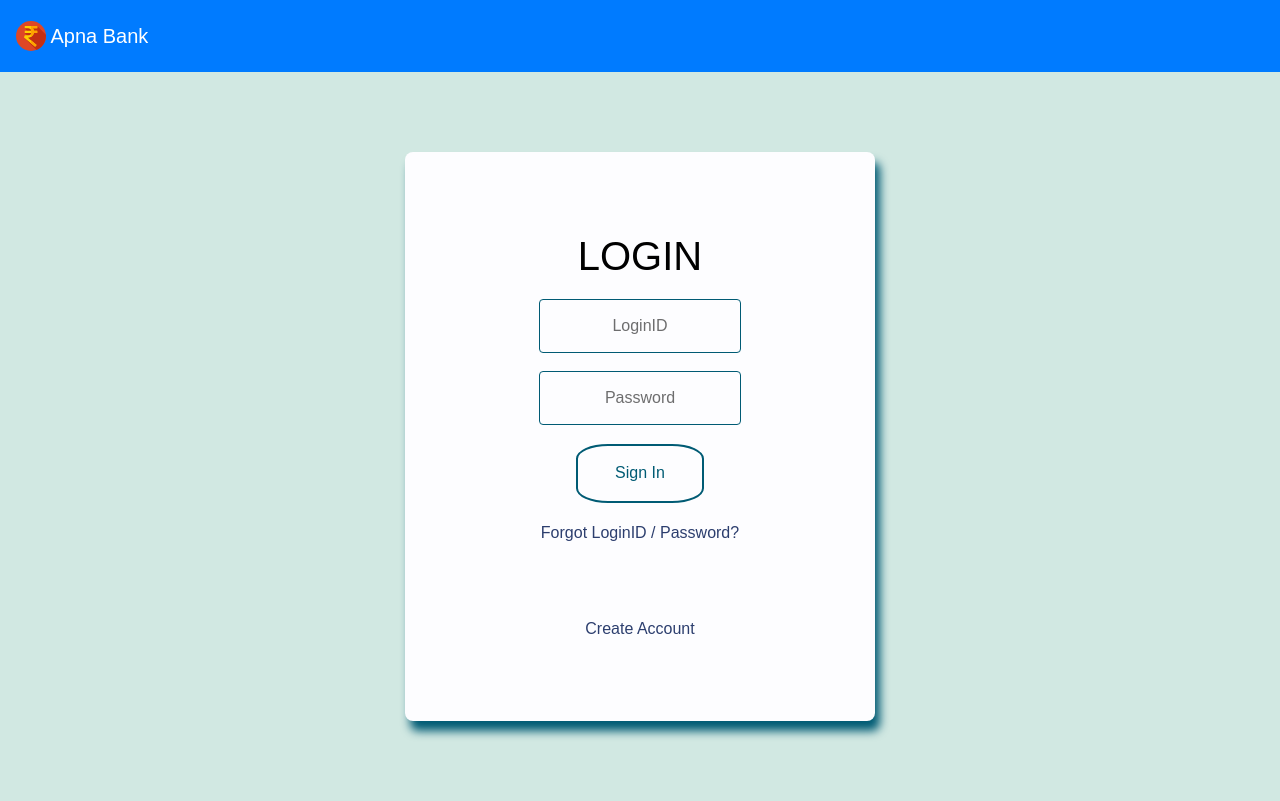
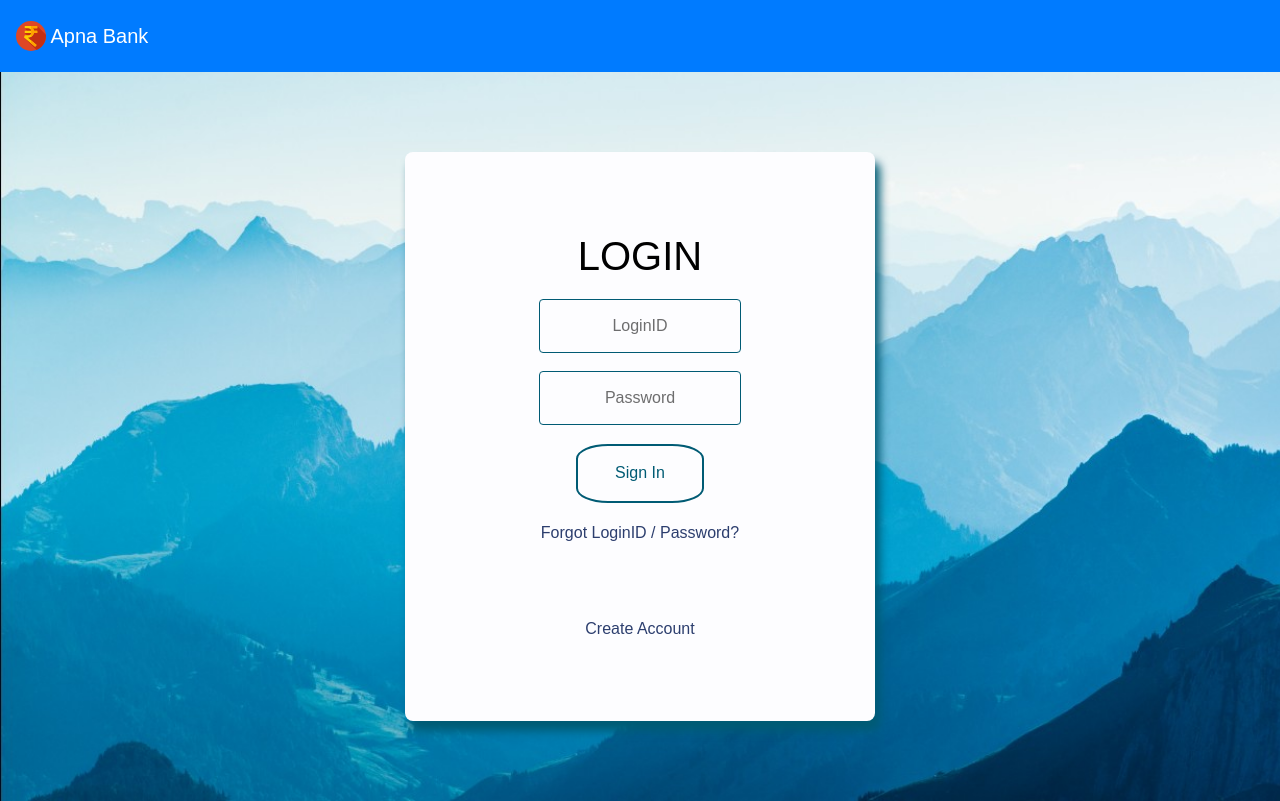
Before and after one commit to vaibhavs828/Banking_DBMS, a PHP site: page /login.php in a window 1280 px wide. Run offline with PHP 8.4, Linux system fonts and the light colour scheme; data that the repository does not hold is empty.

Commit message:
added background image to login page

```diff
--- a/for simulation/login_style.css
+++ b/for simulation/login_style.css
@@ -2,9 +2,9 @@ body{
 	margin: 0;
 	padding: 0;
 	font-family: sans-serif;
-	background: #d1e8e2;
-	/*background: url(bk9.jpg) no-repeat;
-	background-size: cover;*/
+	/*background: #d1e8e2;*/
+	background: url(blue.jpg) no-repeat;
+	background-size: cover;
 }
 
 
--- a/login page/style.css
+++ b/login page/style.css
@@ -2,9 +2,9 @@ body{
 	margin: 0;
 	padding: 0;
 	font-family: sans-serif;
-	background: #d1e8e2;
-	/*background: url(bk9.jpg) no-repeat;
-	background-size: cover;*/
+	/*background: #d1e8e2;*/
+	background: url(blue.jpg) no-repeat;
+	background-size: cover;
 }
 
 
--- a/login_style.css
+++ b/login_style.css
@@ -2,9 +2,9 @@ body{
 	margin: 0;
 	padding: 0;
 	font-family: sans-serif;
-	background: #d1e8e2;
-	/*background: url(bk9.jpg) no-repeat;
-	background-size: cover;*/
+	/*background: #d1e8e2;*/
+	background: url(blue.jpg) no-repeat;
+	background-size: cover;
 }
 
 
```
Also changed, not shown: login page/blue.jpg (added).
